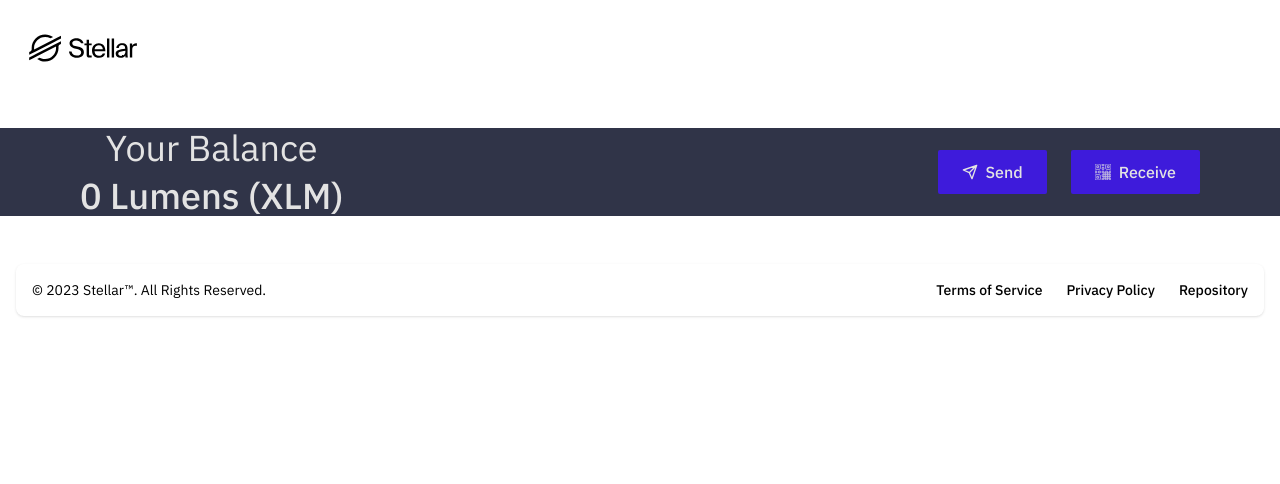
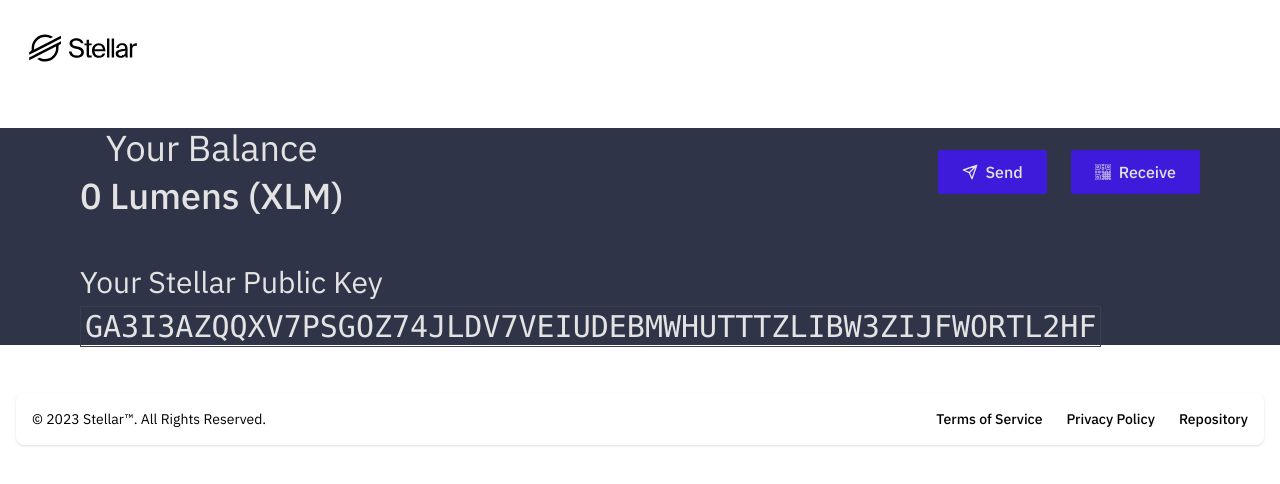
Before and after one commit to fedeesti/stellar-wallet, a React (Vite) app: page / in a window 1280 px wide. Shown: the top 484 px of the page. Built offline with nearby package versions, Linux system fonts and the light colour scheme.

Commit message:
Add show a public key on DashboardWallet

```diff
--- a/src/components/dashboard/BalanceInfo.tsx
+++ b/src/components/dashboard/BalanceInfo.tsx
@@ -1,5 +1,6 @@
 function BalanceInfo() {
   return (
+    <>
       <div className="flex flex-col items-center lg:flex-row lg:justify-between">
         <div className="mb-8 lg:mb-0 text-center" data-cy="dashboard-balance-information">
           <h3 className="mb-2 font-normal text-4xl">Your Balance</h3>
@@ -45,6 +46,13 @@ function BalanceInfo() {
           </button>
         </div>
       </div>
+      <div className="mt-12 font-normal text-3xl" data-cy="dashboard-balance-public-key-container">
+        <h3 className="mb-2">Your Stellar Public Key</h3>
+        <code className="mb-6 font-medium line-break border border-solid border-[#3a3e4d] py-0.5 px-1  ">
+          GA3I3AZQQXV7PSGOZ74JLDV7VEIUDEBMWHUTTTZLIBW3ZIJFWORTL2HF
+        </code>
+      </div>
+    </>
   );
 }
 
```
Lines whose indentation alone changed are shown as unchanged.
